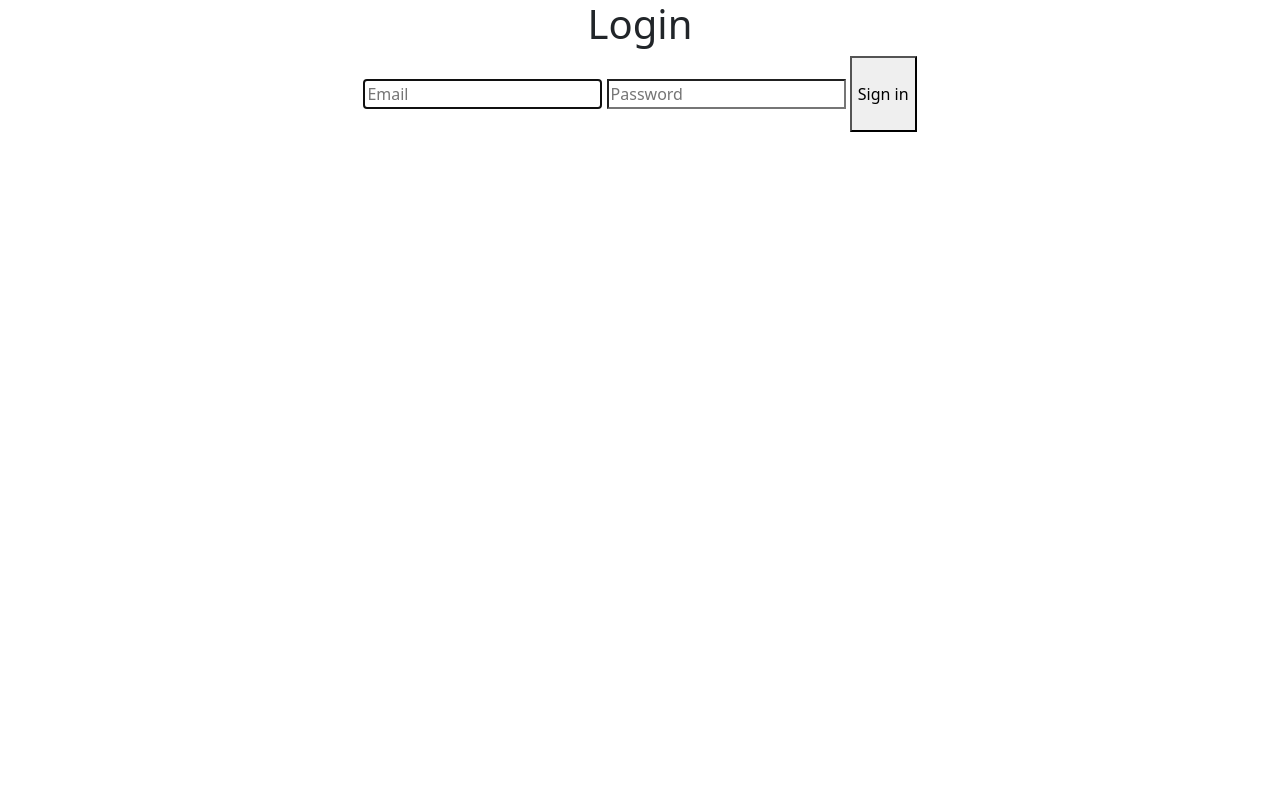
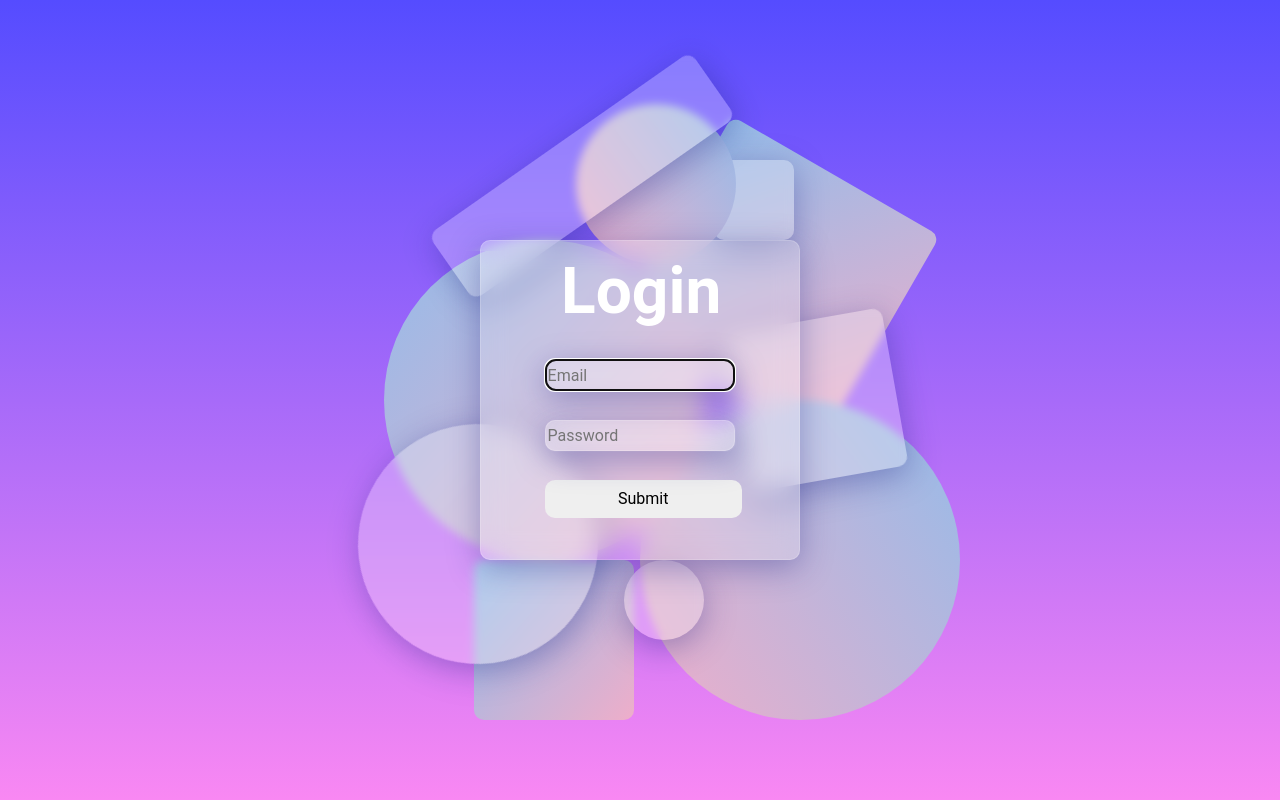
Before and after one commit to JGaston89/veterinaria, a Symfony app: template templates/templates/security/login.html.twig in a window 1280 px wide. Run offline with Twig, Linux system fonts and the light colour scheme; the template is opened without the code that fills it, so the values that code supplies are empty; some libraries are stand-ins or nearby versions.

Commit message:
Add files via upload

```diff
--- a/templates/templates/security/login.html.twig
+++ b/templates/templates/security/login.html.twig
@@ -3,6 +3,216 @@
 {% block title %}Log in!{% endblock %}
 
 {% block body %}
+  <style>
+  body {
+  width: 100%;
+  height: 100vh;
+  background: rgb(249, 136, 243);
+  background: linear-gradient(
+    0deg,
+    rgba(249, 136, 243, 1) 0%,
+    rgba(85, 76, 255, 1) 100%
+  );
+  overflow: hidden;
+}
+input {
+  background: rgba(255, 255, 255, 0.2);
+  box-shadow: 0 8px 32px 0 rgba(31, 38, 135, 0.37);
+  backdrop-filter: blur(12px);
+  -webkit-backdrop-filter: blur(12px);
+  border-radius: 10px;
+  height: 10%;
+  width: 60%;
+  margin-left: 20%;
+  margin-top: 9%;
+  border: 1px solid rgba(255, 255, 255, 0.18);
+  font-family: "Roboto", sans-serif;
+}
+.box {
+  width: 20em;
+  height: 20em;
+  position: absolute;
+  left: 0;
+  right: 0;
+  top: 0;
+  bottom: 0;
+  margin: auto;
+  background: rgba(255, 255, 255, 0.2);
+  box-shadow: 0 8px 32px 0 rgba(31, 38, 135, 0.37);
+  backdrop-filter: blur(12px);
+  -webkit-backdrop-filter: blur(12px);
+  border-radius: 10px;
+  border: 1px solid rgba(255, 255, 255, 0.18);
+  z-index: 2;
+}
+.text {
+  font-family: "Roboto", sans-serif;
+  color: white;
+  font-weight: 700;
+  font-size: 400%;
+  margin: 0.2em 0 0 1.25em;
+  border-radius: 10px;
+}
+.submit {
+  height: 12%;
+  width: 62%;
+  margin-left: 20%;
+  margin-top: 9%;
+  border: none;
+  border-radius: 10px;
+  font-family: "Roboto", sans-serif;
+  cursor: pointer;
+  transition:box-shadow .2s ;
+}
+.submit:hover{
+  -webkit-box-shadow: 5px 5px 17px 5px rgba(255,255,255,0.49);
+box-shadow: 5px 5px 17px 5px rgba(255,255,255,0.49);
+}
+.circle1 {
+  position: absolute;
+  width: 20em;
+  height: 20em;
+  background-color: white;
+  border-radius: 50%;
+  z-index: 1;
+  left: 50%;
+  top: 50%;
+  background: rgb(238, 174, 202);
+  background: linear-gradient(
+    53deg,
+    rgba(238, 174, 202, 1) 0%,
+    rgba(148, 187, 233, 1) 100%
+  );
+}
+.circle2 {
+  position: absolute;
+  width: 20em;
+  height: 20em;
+  background-color: white;
+  border-radius: 50%;
+  z-index: 1;
+  left: 30%;
+  top: 30%;
+  background: rgb(238, 174, 202);
+  background: linear-gradient(
+    312deg,
+    rgba(238, 174, 202, 1) 0%,
+    rgba(148, 187, 233, 1) 100%
+  );
+}
+.circle3{
+  position: absolute;
+  width: 10em;
+  height: 10em;
+  background-color: white;
+  border-radius: 50%;
+  z-index: 1;
+  left: 45%;
+  top: 13%;
+  background: rgb(238, 174, 202);
+  background: linear-gradient(
+    53deg,
+    rgba(238, 174, 202, 1) 0%,
+    rgba(148, 187, 233, 1) 100%
+  );
+}
+.square1 {
+  width: 15em;
+  height: 15em;
+  background: rgb(238, 174, 202);
+  background: linear-gradient(
+    312deg,
+    rgba(238, 174, 202, 1) 0%,
+    rgba(148, 187, 233, 1) 100%
+  );
+  transform: rotate(30deg);
+  top: 20%;
+  right: 30%;
+  position: absolute;
+  border-radius: 10px;
+}
+.square2{
+  width: 10em;
+  height: 10em;
+  background: rgb(238, 174, 202);
+  background: linear-gradient(
+    312deg,
+    rgba(238, 174, 202, 1) 0%,
+    rgba(148, 187, 233, 1) 100%
+  );
+  bottom: 10%;
+  left: 37%;
+  position: absolute;
+  border-radius: 10px;
+}
+.glass1 {
+  width: 5em;
+  height: 5em;
+  position: absolute;
+  top: 20%;
+  right: 38%;
+  background: rgba(255, 255, 255, 0.25);
+  box-shadow: 0 8px 32px 0 rgba(31, 38, 135, 0.37);
+  backdrop-filter: blur(4px);
+  -webkit-backdrop-filter: blur(4px);
+  border-radius: 10px;
+}
+.glass2 {
+  width: 5em;
+  height: 5em;
+  position: absolute;
+  border-radius: 50%;
+  bottom: 20%;
+  right: 45%;
+  background: rgba(255, 255, 255, 0.25);
+  box-shadow: 0 8px 32px 0 rgba(31, 38, 135, 0.37);
+  backdrop-filter: blur(4px);
+  -webkit-backdrop-filter: blur(4px);
+  z-index: 1;
+}
+.glass3 {
+  width: 10em;
+  height: 10em;
+  position: absolute;
+  bottom: 40%;
+  right: 30%;
+  background: rgba(255, 255, 255, 0.25);
+  box-shadow: 0 8px 32px 0 rgba(31, 38, 135, 0.37);
+  backdrop-filter: blur(4px);
+  -webkit-backdrop-filter: blur(4px);
+  border-radius: 10px;
+  z-index: 1;
+  transform: rotate(350deg);
+}
+.glass4{
+  width: 20em;
+  height: 5em;
+  position: absolute;
+  top: 17%;
+  left: 33%;
+  background: rgba(255, 255, 255, 0.25);
+  box-shadow: 0 8px 32px 0 rgba(31, 38, 135, 0.37);
+  backdrop-filter: blur(4px);
+  -webkit-backdrop-filter: blur(4px);
+  border-radius: 10px;
+  z-index: 1;
+  transform: rotate(325deg);
+}
+.glass5{
+  width: 15em;
+  height: 15em;
+  position: absolute;
+  bottom: 17%;
+  left: 28%;
+  background: rgba(255, 255, 255, 0.25);
+  box-shadow: 0 8px 32px 0 rgba(31, 38, 135, 0.37);
+  backdrop-filter: blur(4px);
+  -webkit-backdrop-filter: blur(4px);
+  border-radius: 50%;
+  z-index: 1;
+  transform: rotate(325deg);
+}
+</style>
 <form method="post">
     {% if error %}
         <div class="alert alert-danger">{{ error.messageKey|trans(error.messageData, 'security') }}</div>
@@ -14,46 +224,41 @@
         </div>
     {% endif %}
 
-    <div class="w-4/5 m-auto text-center">
-        <div class="py-12 border-b border-gray-200">
-            <h1 class="text-6xl pt-12 pb-8">
-                Login
-            </h1>
-
-            <input
-                type="email"
-                value="{{ last_username }}"
+  <div class="box">
+    <h1 class="text">Login</h1>
+      <input type="email"
                 name="email"
                 id="inputEmail"
-                class="bg-transparent block mt-10 mx-auto border-b-2 w-1/5 h-20 text-2xl outline-none"
                 placeholder="Email"
                 autocomplete="email"
                 required
-                autofocus
-            >
-
-            <input
-                type="password"
+                autofocus>
+      <input type="password"
                 name="password"
                 id="inputPassword"
-                class="bg-transparent block mt-10 mx-auto border-b-2 w-1/5 h-20 text-2xl outline-none"
                 autocomplete="current-password"
                 placeholder="Password"
-                required
-            >
+                required>
 
-            <input
+   <input
                 type="hidden"
                 name="_csrf_token"
                 value="{{ csrf_token('authenticate') }}"
-            >
+    >
+      <button type="submit" class="submit" >Submit</buttton>
+  </div>
+  <div class="circle1"></div>
+  <div class="circle2"></div>
+  <div class="circle3"></div>
+  <div class="square1"></div>
+  <div class="square2"></div>
+  <div class="glass1"></div>
+  <div class="glass2"></div>
+  <div class="glass3"></div>
+  <div class="glass4"></div>
+  <div class="glass5"></div>
 
-            <button
-                class="uppercase mt-15 bg-blue-500 text-gray-100 text-lg w-1/5 mt-10 font-extrabold py-4 px-8 rounded-3xl"
-                type="submit">
-                Sign in
-            </button>
-        </form>
-    </div>
-</div>
+  <script src="js/script.js"></script>
+
+
 {% endblock %}
```
